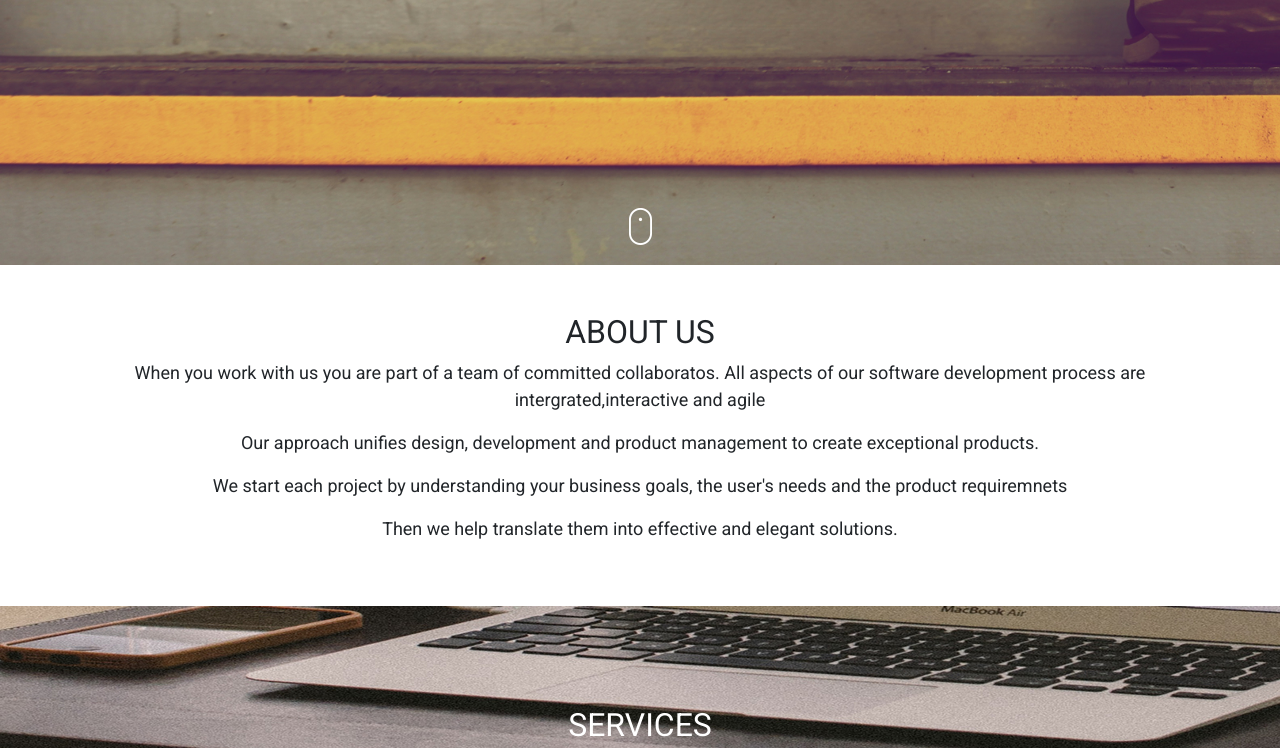
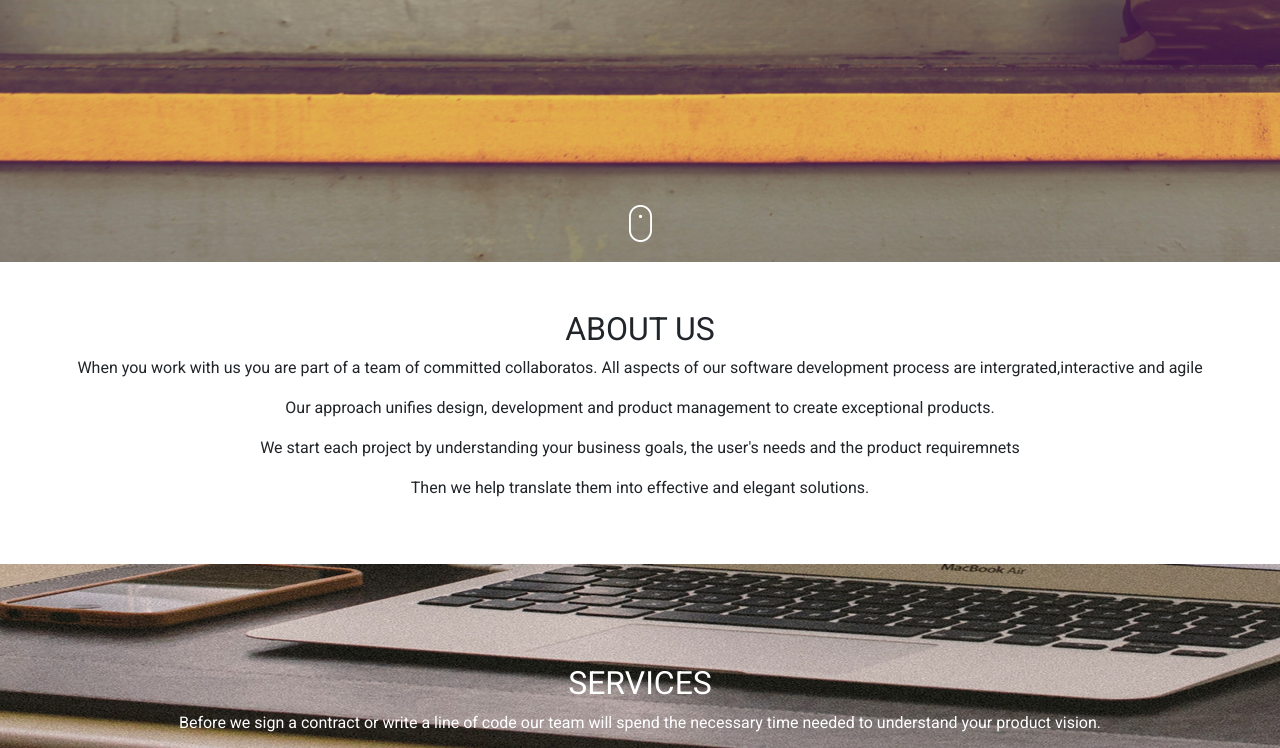
Before and after one commit to mary-wan/Delani-Studio, a plain HTML site: page index.html in a window 1280 px wide. Shown: the part 583-1331 px from the top of the page. Drawn offline with nearby package versions, Linux system fonts and the light colour scheme.

Commit message:
change font size

```diff
--- a/css/style.css
+++ b/css/style.css
@@ -21,9 +21,9 @@ body {
     text-align: center;
 }
 
-p {
+/* p {
     font-size: 18px;
-}
+} */
 
 .service {
     background-image: url("../assets/backgrounds/s_image.jpg");
```
